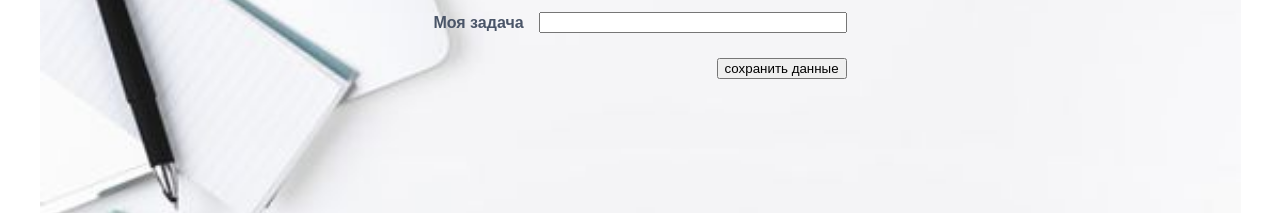
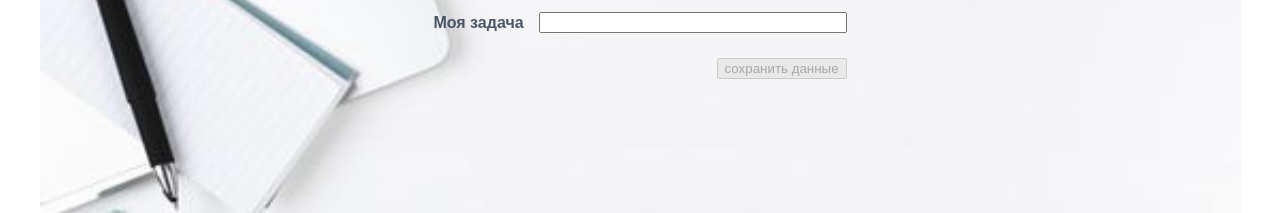
Before and after one commit to VNeskoromnaya/timer_for_tasks, a website: page index.html in a window 1280 px wide. Shown: the part 201-414 px from the top of the page. Drawn offline with Linux system fonts and the light colour scheme.

Commit message:
div class="end-of-work-button"

```diff
--- a/index.html
+++ b/index.html
@@ -33,7 +33,7 @@
       </div>
       <div class="error-message"></div>
       <div class="save-button">
-        <button class="button save">сохранить данные</button>
+        <button class="button save" disabled>сохранить данные</button>
       </div>
     </div>
     <div class="end-of-work-button">
```
